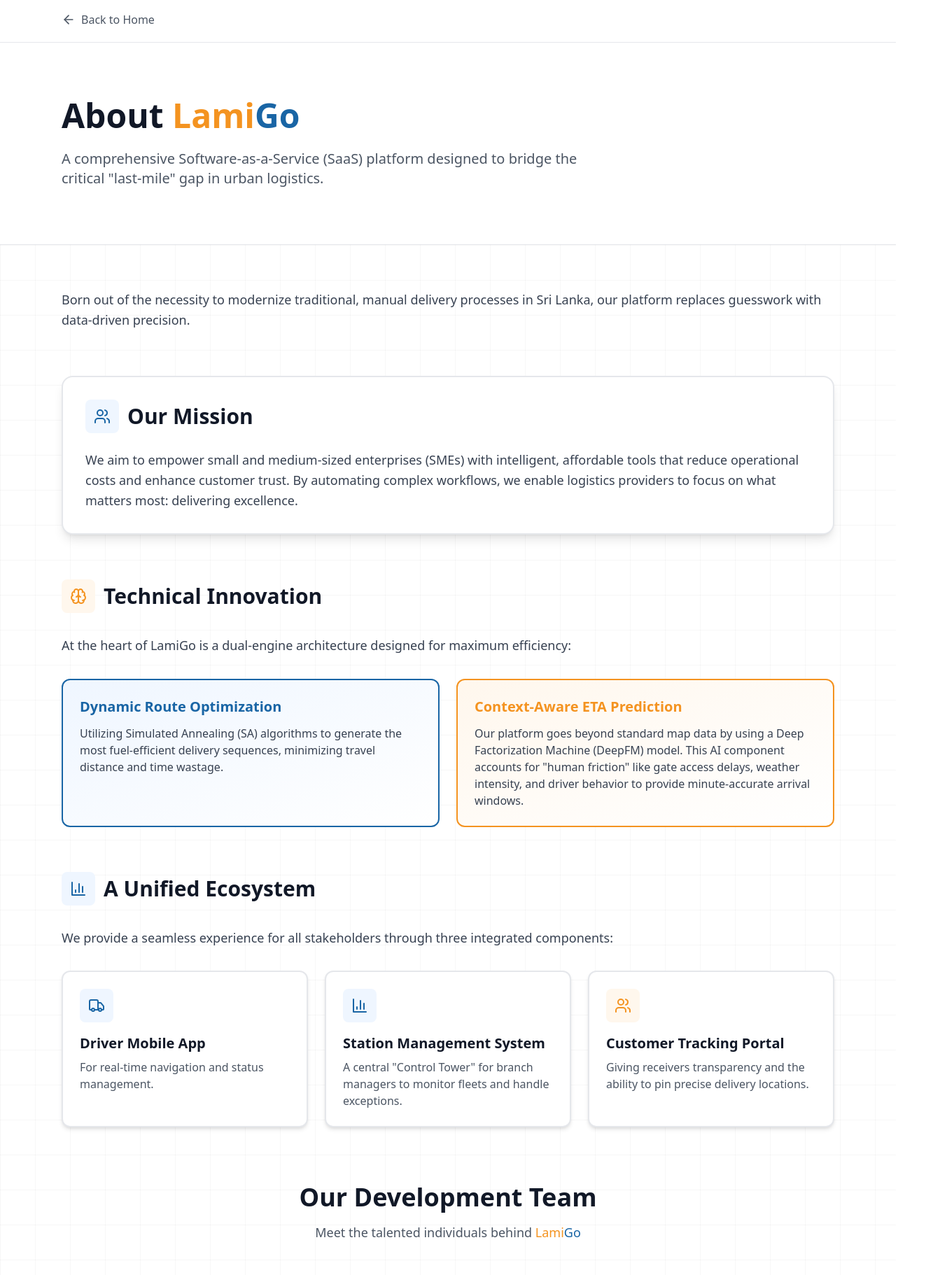
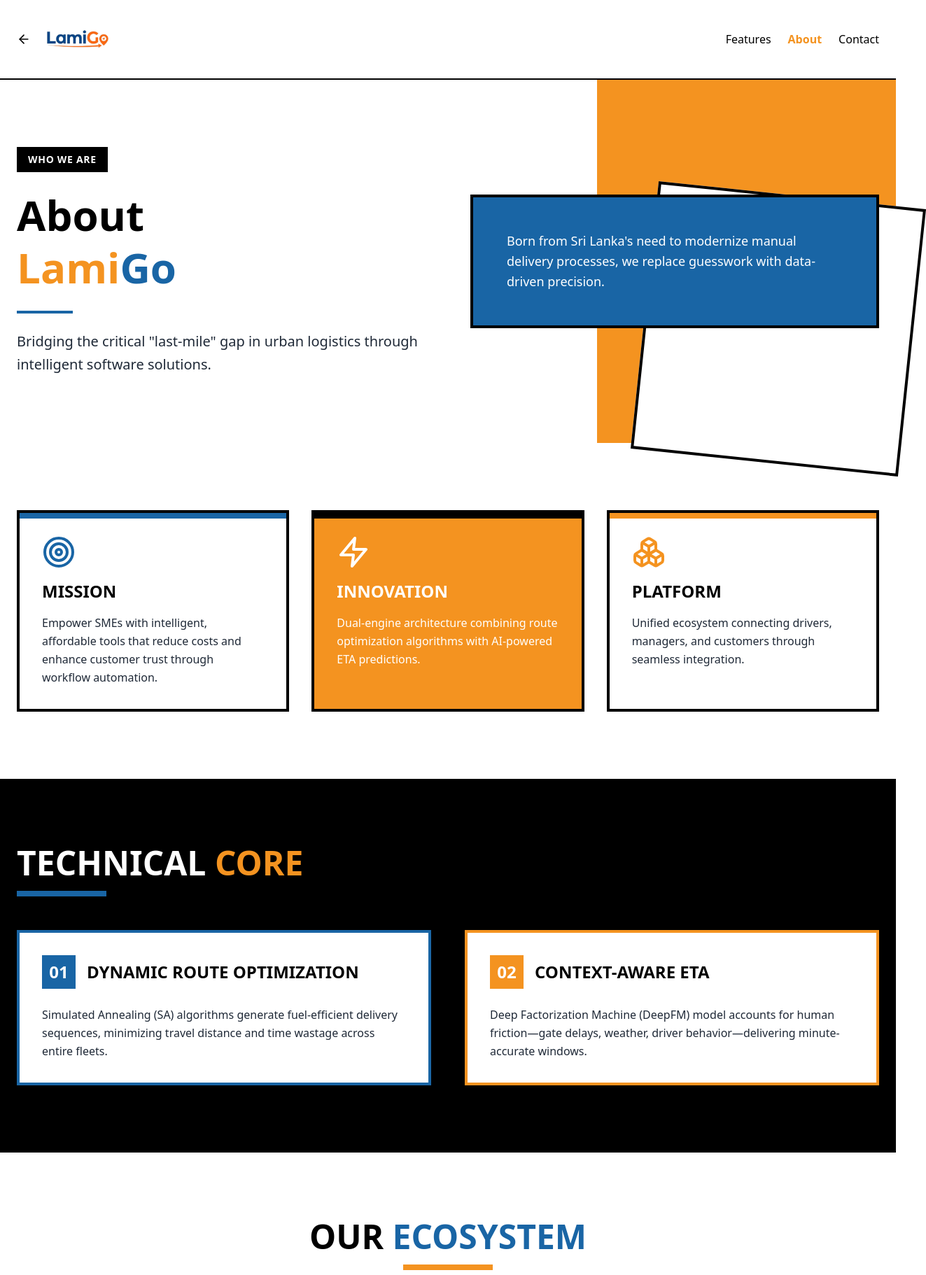
Before and after one commit to chanul26/LamiGo, a React (Vite) app: page /about in a window 1280 px wide. Shown: the top 1822 px of the page at 70% size, 1323 px wide, since content can reach past the window. Built offline with nearby package versions, Linux system fonts and the light colour scheme.

Commit message:
Add image option

```diff
--- a/src/components/About.tsx
+++ b/src/components/About.tsx
@@ -1,6 +1,7 @@
 import React from 'react';
 import { Link } from 'react-router-dom';
-import { Linkedin, Github, Truck, Brain, Users, BarChart3, ArrowLeft } from 'lucide-react';
+import { Linkedin, Github, Truck, Brain, Users, BarChart3, ArrowLeft, Zap, Target, Boxes } from 'lucide-react';
+import logo from '../assets/logo1.png';
 
 const AboutPage = () => {
   const teamMembers = [
@@ -55,129 +56,170 @@ const AboutPage = () => {
   ];
 
   return (
-    <div className="relative min-h-screen bg-white overflow-hidden">
-      {/* Grid Background */}
-      <div className="absolute inset-0" style={{
-        backgroundImage: 'linear-gradient(rgba(0,0,0,0.03) 1px, transparent 1px), linear-gradient(90deg, rgba(0,0,0,0.03) 1px, transparent 1px)',
-        backgroundSize: '50px 50px'
-      }}></div>
-
-      {/* Navigation Header */}
-      <nav className="relative z-10 bg-white shadow-sm border-b border-gray-200">
-        <div className="max-w-6xl mx-auto px-6 py-4">
-          <Link to="/" className="inline-flex items-center text-gray-600 hover:text-[#1965A5] transition-colors font-medium">
-            <ArrowLeft className="w-5 h-5 mr-2" />
-            Back to Home
+    <div className="relative min-h-screen bg-white">
+      {/* Navigation */}
+      <nav className="relative z-10 max-w-7xl mx-auto px-6 py-6 border-b-2 border-black">
+        <div className="flex items-center justify-between">
+          <Link to="/" className="flex items-center space-x-2 group">
+            <ArrowLeft className="w-5 h-5 text-black group-hover:text-[#1965A5] transition-colors" />
+            <img src={logo} alt="Lamigo Logo" className="h-16 w-auto" />
           </Link>
+          <div className="flex items-center space-x-6">
+            <Link to="/#features" className="text-black hover:text-[#1965A5] font-medium transition-colors">Features</Link>
+            <Link to="/about" className="text-[#F49320] font-bold">About</Link>
+            <Link to="/#contact" className="text-black hover:text-[#1965A5] font-medium transition-colors">Contact</Link>
+          </div>
         </div>
       </nav>
 
-      {/* Hero Section */}
-      <div className="relative z-10 bg-white text-gray-900 py-20 border-b border-gray-200">
-        <div className="max-w-6xl mx-auto px-6">
-          <h1 className="text-5xl font-bold mb-6">
-            About <span className="text-[#F49320]">Lami</span><span className="text-[#1965A5]">Go</span>
-          </h1>
-          <p className="text-xl text-gray-600 max-w-3xl">
-            A comprehensive Software-as-a-Service (SaaS) platform designed to bridge the critical "last-mile" gap in urban logistics.
-          </p>
+      {/* Hero Section with Asymmetric Design */}
+      <div className="relative">
+        <div className="absolute top-0 right-0 w-1/3 h-full bg-[#F49320]"></div>
+        <div className="relative z-10 max-w-7xl mx-auto px-6 py-24">
+          <div className="flex items-center gap-16">
+            <div className="flex-1">
+              <div className="inline-block bg-black text-white px-4 py-2 mb-6 font-bold tracking-wider text-sm">
+                WHO WE ARE
+              </div>
+              <h1 className="text-6xl font-black mb-6 leading-tight">
+                About<br/>
+                <span className="text-[#F49320]">Lami</span><span className="text-[#1965A5]">Go</span>
+              </h1>
+              <div className="w-20 h-1 bg-[#1965A5] mb-6"></div>
+              <p className="text-xl text-gray-800 leading-relaxed max-w-2xl font-medium">
+                Bridging the critical "last-mile" gap in urban logistics through intelligent software solutions.
+              </p>
+            </div>
+            <div className="flex-1 relative">
+              <div className="absolute -right-12 top-0 w-96 h-96 bg-white border-4 border-black transform rotate-6"></div>
+              <div className="relative bg-[#1965A5] p-12 text-white border-4 border-black">
+                <p className="text-lg leading-relaxed font-medium">
+                  Born from Sri Lanka's need to modernize manual delivery processes, we replace guesswork with data-driven precision.
+                </p>
+              </div>
+            </div>
+          </div>
         </div>
       </div>
 
-      {/* Main Content */}
-      <div className="relative z-10 max-w-6xl mx-auto px-6 py-16">
-        {/* Introduction */}
-        <div className="mb-16">
-          <p className="text-lg text-gray-700 leading-relaxed">
-            Born out of the necessity to modernize traditional, manual delivery processes in Sri Lanka, our platform replaces guesswork with data-driven precision.
-          </p>
+      {/* Mission Section - Bold Cards */}
+      <div className="max-w-7xl mx-auto px-6 py-24">
+        <div className="grid md:grid-cols-3 gap-8">
+          {/* Mission */}
+          <div className="border-4 border-black bg-white p-8 relative overflow-hidden">
+            <div className="absolute top-0 left-0 w-full h-2 bg-[#1965A5]"></div>
+            <Target className="w-12 h-12 text-[#1965A5] mb-4" />
+            <h3 className="text-2xl font-black mb-4 uppercase">Mission</h3>
+            <p className="text-gray-800 leading-relaxed">
+              Empower SMEs with intelligent, affordable tools that reduce costs and enhance customer trust through workflow automation.
+            </p>
+          </div>
+
+          {/* Vision */}
+          <div className="border-4 border-black bg-[#F49320] p-8 relative overflow-hidden">
+            <div className="absolute top-0 left-0 w-full h-2 bg-black"></div>
+            <Zap className="w-12 h-12 text-white mb-4" />
+            <h3 className="text-2xl font-black mb-4 uppercase text-white">Innovation</h3>
+            <p className="text-white leading-relaxed font-medium">
+              Dual-engine architecture combining route optimization algorithms with AI-powered ETA predictions.
+            </p>
+          </div>
+
+          {/* Values */}
+          <div className="border-4 border-black bg-white p-8 relative overflow-hidden">
+            <div className="absolute top-0 left-0 w-full h-2 bg-[#F49320]"></div>
+            <Boxes className="w-12 h-12 text-[#F49320] mb-4" />
+            <h3 className="text-2xl font-black mb-4 uppercase">Platform</h3>
+            <p className="text-gray-800 leading-relaxed">
+              Unified ecosystem connecting drivers, managers, and customers through seamless integration.
+            </p>
+          </div>
         </div>
+      </div>
 
-        {/* Mission Section */}
-        <div className="mb-16 bg-white rounded-2xl shadow-lg p-8 border-2 border-gray-200">
-          <div className="flex items-center gap-3 mb-6">
-            <div className="bg-blue-50 p-3 rounded-lg">
-              <Users className="w-6 h-6 text-[#1965A5]" />
-            </div>
-            <h2 className="text-3xl font-bold text-gray-900">Our Mission</h2>
-          </div>
-          <p className="text-gray-700 text-lg leading-relaxed">
-            We aim to empower small and medium-sized enterprises (SMEs) with intelligent, affordable tools that reduce operational costs and enhance customer trust. By automating complex workflows, we enable logistics providers to focus on what matters most: delivering excellence.
-          </p>
-        </div>
+      {/* Technical Innovation - Split Layout */}
+      <div className="bg-black text-white py-24">
+        <div className="max-w-7xl mx-auto px-6">
+          <h2 className="text-5xl font-black mb-4 uppercase">
+            Technical <span className="text-[#F49320]">Core</span>
+          </h2>
+          <div className="w-32 h-2 bg-[#1965A5] mb-12"></div>
 
-        {/* Technical Innovation */}
-        <div className="mb-16">
-          <div className="flex items-center gap-3 mb-8">
-            <div className="bg-orange-50 p-3 rounded-lg">
-              <Brain className="w-6 h-6 text-[#F49320]" />
-            </div>
-            <h2 className="text-3xl font-bold text-gray-900">Technical Innovation</h2>
-          </div>
-          <p className="text-gray-700 text-lg leading-relaxed mb-8">
-            At the heart of LamiGo is a dual-engine architecture designed for maximum efficiency:
-          </p>
-
-          <div className="grid md:grid-cols-2 gap-6">
-            <div className="bg-gradient-to-br from-blue-50 to-white rounded-xl p-6 border-2 border-[#1965A5] hover:shadow-lg transition-shadow">
-              <h3 className="text-xl font-semibold text-[#1965A5] mb-3">Dynamic Route Optimization</h3>
-              <p className="text-gray-700">
-                Utilizing Simulated Annealing (SA) algorithms to generate the most fuel-efficient delivery sequences, minimizing travel distance and time wastage.
+          <div className="grid md:grid-cols-2 gap-12">
+            {/* Route Optimization */}
+            <div className="border-4 border-[#1965A5] p-8 bg-white text-black">
+              <div className="flex items-start gap-4 mb-6">
+                <div className="w-12 h-12 bg-[#1965A5] flex items-center justify-center flex-shrink-0">
+                  <span className="text-white font-black text-2xl">01</span>
+                </div>
+                <h3 className="text-2xl font-black uppercase pt-2">Dynamic Route Optimization</h3>
+              </div>
+              <p className="text-gray-800 leading-relaxed font-medium">
+                Simulated Annealing (SA) algorithms generate fuel-efficient delivery sequences, minimizing travel distance and time wastage across entire fleets.
               </p>
             </div>
 
-            <div className="bg-gradient-to-br from-orange-50 to-white rounded-xl p-6 border-2 border-[#F49320] hover:shadow-lg transition-shadow">
-              <h3 className="text-xl font-semibold text-[#F49320] mb-3">Context-Aware ETA Prediction</h3>
-              <p className="text-gray-700">
-                Our platform goes beyond standard map data by using a Deep Factorization Machine (DeepFM) model. This AI component accounts for "human friction" like gate access delays, weather intensity, and driver behavior to provide minute-accurate arrival windows.
+            {/* ETA Prediction */}
+            <div className="border-4 border-[#F49320] p-8 bg-white text-black">
+              <div className="flex items-start gap-4 mb-6">
+                <div className="w-12 h-12 bg-[#F49320] flex items-center justify-center flex-shrink-0">
+                  <span className="text-white font-black text-2xl">02</span>
+                </div>
+                <h3 className="text-2xl font-black uppercase pt-2">Context-Aware ETA</h3>
+              </div>
+              <p className="text-gray-800 leading-relaxed font-medium">
+                Deep Factorization Machine (DeepFM) model accounts for human friction—gate delays, weather, driver behavior—delivering minute-accurate windows.
               </p>
             </div>
           </div>
         </div>
+      </div>
 
-        {/* Unified Ecosystem */}
-        <div className="mb-20">
-          <div className="flex items-center gap-3 mb-8">
-            <div className="bg-blue-50 p-3 rounded-lg">
-              <BarChart3 className="w-6 h-6 text-[#1965A5]" />
+      {/* Ecosystem Components - Grid Layout */}
+      <div className="max-w-7xl mx-auto px-6 py-24">
+        <h2 className="text-5xl font-black mb-4 uppercase text-center">
+          Our <span className="text-[#1965A5]">Ecosystem</span>
+        </h2>
+        <div className="w-32 h-2 bg-[#F49320] mb-16 mx-auto"></div>
+
+        <div className="grid md:grid-cols-3 gap-px bg-black border-4 border-black">
+          {/* Driver App */}
+          <div className="bg-white p-10">
+            <div className="w-16 h-16 bg-[#1965A5] flex items-center justify-center mb-6">
+              <Truck className="w-8 h-8 text-white" />
             </div>
-            <h2 className="text-3xl font-bold text-gray-900">A Unified Ecosystem</h2>
+            <h3 className="text-xl font-black mb-3 uppercase">Driver Mobile App</h3>
+            <p className="text-gray-700 font-medium">Real-time navigation and status management at drivers' fingertips.</p>
           </div>
-          <p className="text-gray-700 text-lg leading-relaxed mb-8">
-            We provide a seamless experience for all stakeholders through three integrated components:
-          </p>
 
-          <div className="grid md:grid-cols-3 gap-6">
-            <div className="bg-white rounded-xl p-6 shadow-md border-2 border-gray-200 hover:border-[#1965A5] hover:shadow-xl transition-all">
-              <div className="bg-blue-50 w-12 h-12 rounded-lg flex items-center justify-center mb-4">
-                <Truck className="w-6 h-6 text-[#1965A5]" />
-              </div>
-              <h3 className="text-xl font-semibold text-gray-900 mb-2">Driver Mobile App</h3>
-              <p className="text-gray-600">For real-time navigation and status management.</p>
+          {/* Station Management */}
+          <div className="bg-[#1965A5] p-10 text-white">
+            <div className="w-16 h-16 bg-white flex items-center justify-center mb-6">
+              <BarChart3 className="w-8 h-8 text-[#1965A5]" />
             </div>
+            <h3 className="text-xl font-black mb-3 uppercase">Station Control Tower</h3>
+            <p className="font-medium">Central hub for branch managers to monitor fleets and handle exceptions.</p>
+          </div>
 
-            <div className="bg-white rounded-xl p-6 shadow-md border-2 border-gray-200 hover:border-[#1965A5] hover:shadow-xl transition-all">
-              <div className="bg-blue-50 w-12 h-12 rounded-lg flex items-center justify-center mb-4">
-                <BarChart3 className="w-6 h-6 text-[#1965A5]" />
-              </div>
-              <h3 className="text-xl font-semibold text-gray-900 mb-2">Station Management System</h3>
-              <p className="text-gray-600">A central "Control Tower" for branch managers to monitor fleets and handle exceptions.</p>
+          {/* Customer Portal */}
+          <div className="bg-white p-10">
+            <div className="w-16 h-16 bg-[#F49320] flex items-center justify-center mb-6">
+              <Users className="w-8 h-8 text-white" />
             </div>
-
-            <div className="bg-white rounded-xl p-6 shadow-md border-2 border-gray-200 hover:border-[#F49320] hover:shadow-xl transition-all">
-              <div className="bg-orange-50 w-12 h-12 rounded-lg flex items-center justify-center mb-4">
-                <Users className="w-6 h-6 text-[#F49320]" />
-              </div>
-              <h3 className="text-xl font-semibold text-gray-900 mb-2">Customer Tracking Portal</h3>
-              <p className="text-gray-600">Giving receivers transparency and the ability to pin precise delivery locations.</p>
-            </div>
+            <h3 className="text-xl font-black mb-3 uppercase">Customer Portal</h3>
+            <p className="text-gray-700 font-medium">Transparency with precise location pinning and real-time tracking.</p>
           </div>
         </div>
+      </div>
 
-        {/* Team Section */}
-        <div className="mb-16">
-          <h2 className="text-4xl font-bold text-gray-900 mb-4 text-center">Our Development Team</h2>
-          <p className="text-gray-600 text-center mb-12 text-lg">
+      {/* Team Section - Keep as is */}
+      <div className="bg-gray-50 py-24">
+        <div className="max-w-7xl mx-auto px-6">
+          <h2 className="text-5xl font-black mb-4 uppercase text-center">
+            Development <span className="text-[#F49320]">Team</span>
+          </h2>
+          <div className="w-32 h-2 bg-[#1965A5] mb-6 mx-auto"></div>
+          <p className="text-gray-600 text-center mb-16 text-lg font-medium">
             Meet the talented individuals behind <span className="text-[#F49320]">Lami</span><span className="text-[#1965A5]">Go</span>
           </p>
 
```
Also changed, not shown: src/assets/profilepic.png (added).
